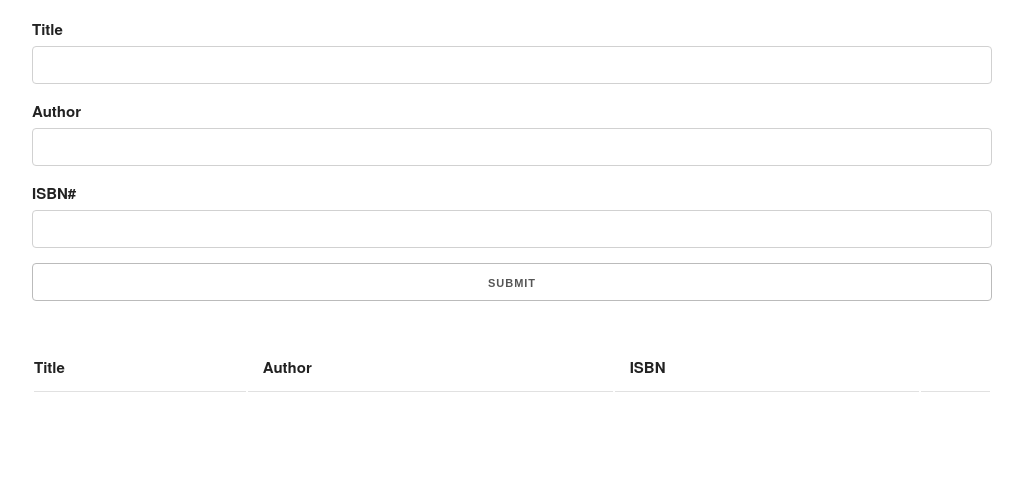
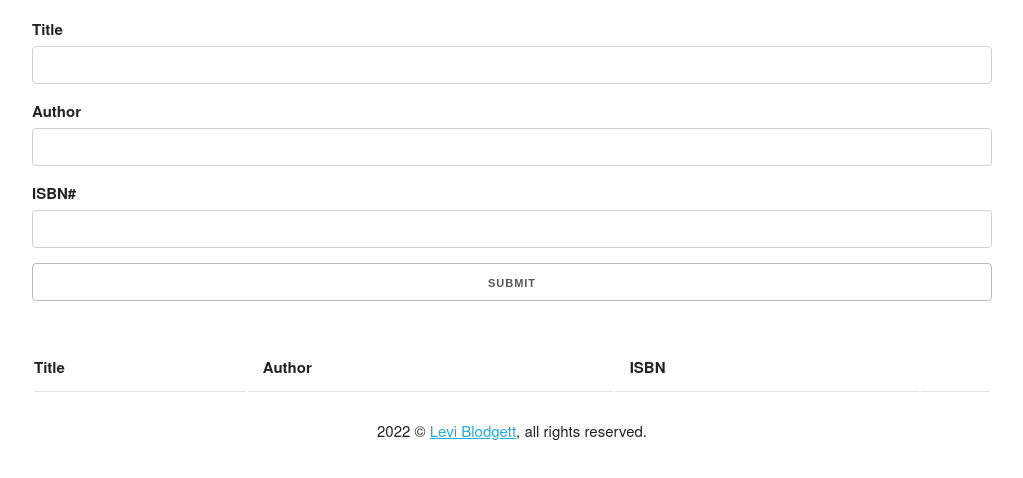
Before and after one commit to levi-blodgett/book-list-project, a plain HTML site: page index.html in a window 1280 px wide. Shown: the part 280-758 px from the top of the page, without its empty margins (128-1151 px from the left). Drawn offline with nearby package versions, Linux system fonts and the light colour scheme.

Commit message:
Copyright

```diff
--- a/index.html
+++ b/index.html
@@ -48,4 +48,7 @@
   </div>
   <script src="appes6.js"></script>
 </body>
+<footer>
+  <p id="copyright">2022 &copy; <a target="_blank" href="https://leviblodgett.com/" rel="noopener">Levi Blodgett</a>, all rights reserved.</p>
+</footer>
 </html>
--- a/styles.css
+++ b/styles.css
@@ -84,3 +84,13 @@ img, .favoriteButton {
 .favorited {
   background: forestgreen;
 }
+
+/* FOOTER */
+
+footer {
+  text-align: center;
+  margin-bottom: 10px;
+}
+#copyright {
+  margin-bottom: 10px;
+}
```
